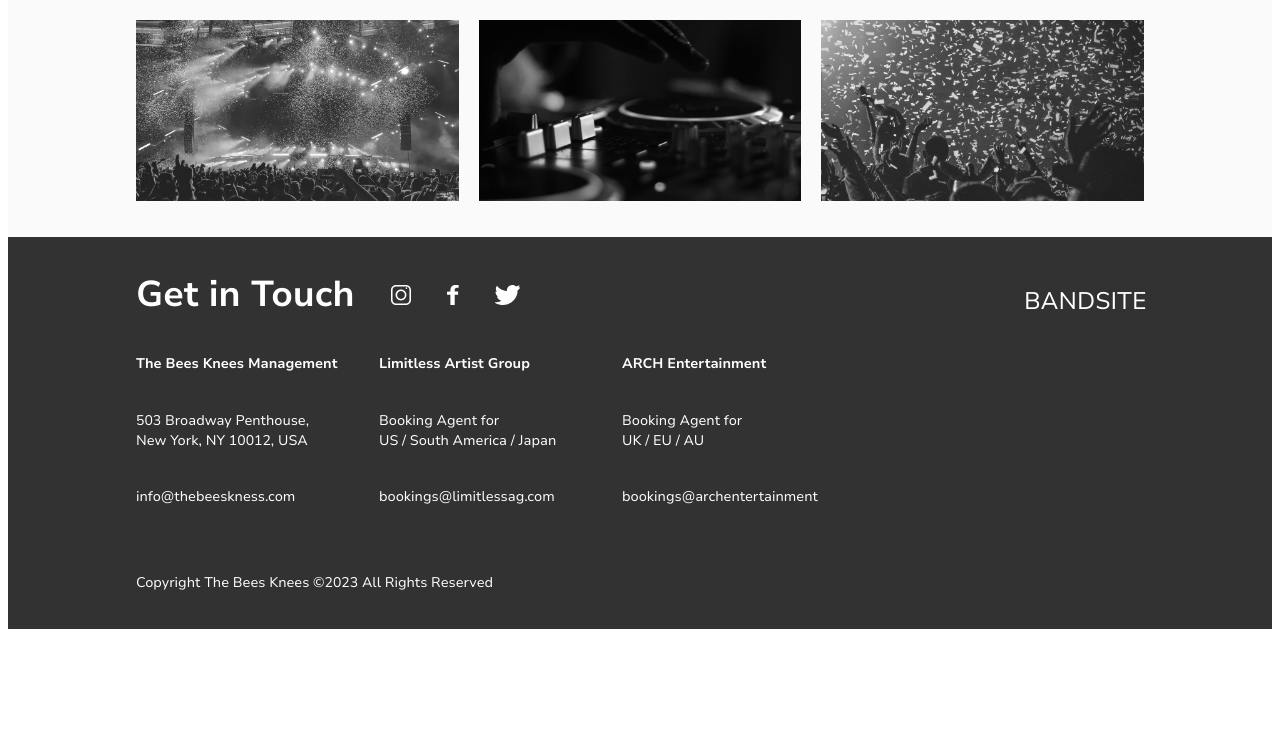
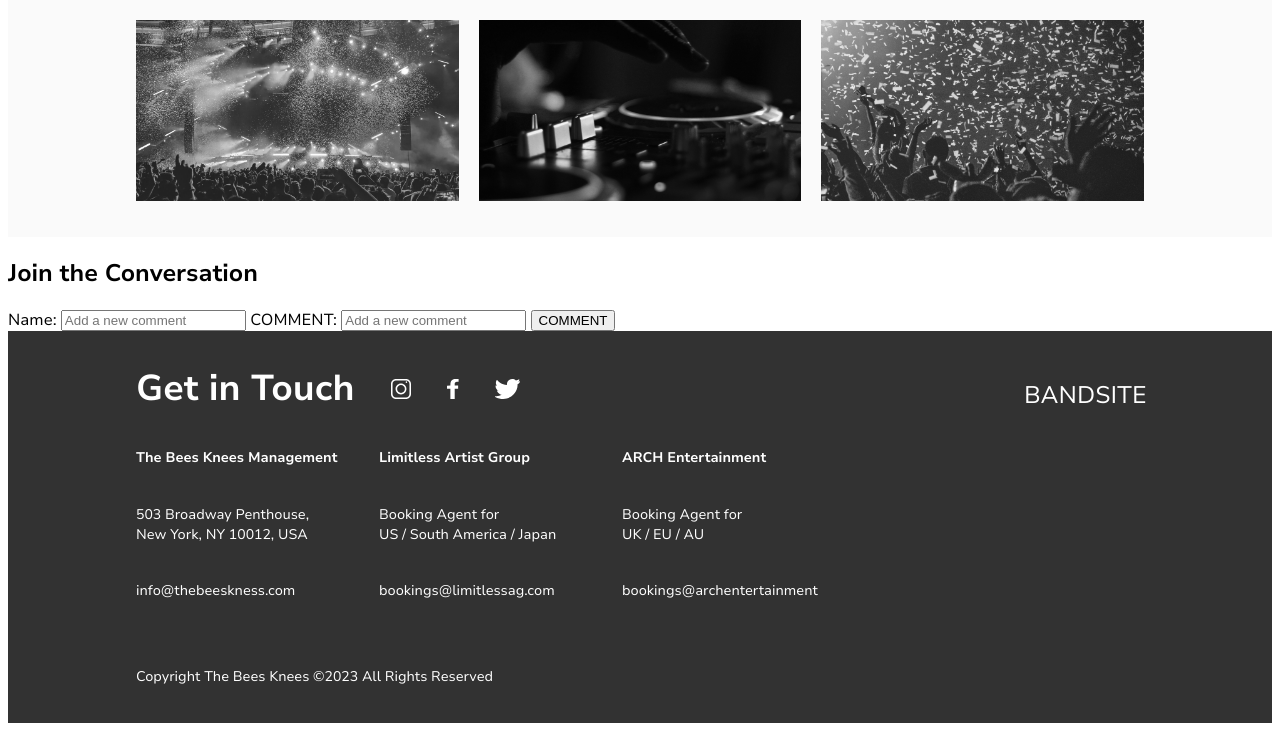
Before and after one commit to anushadamu03/Bandsite_sp1, a plain HTML site: page index.html in a window 1280 px wide. Shown: the part 2440-3171 px from the top of the page. Before the commit the page ends 3077 px from the top, so only its background shows below. Drawn offline with Linux system fonts and the light colour scheme.

Commit message:
created folders and did some modifications in existing file

```diff
--- a/index.html
+++ b/index.html
@@ -56,7 +56,26 @@
               <img class="gallery__image gallery__image--bottom" src="./assests/images/Photo-gallery-9.jpg" alt="gallery-9">
           </div>
   </section>
+
+
+<!--join the conversation-->
+
+ <section class ="comments">
+    <h2 class="comments__title">Join the Conversation</h2>
+    <form class="comments-form">
+      <div class="comments-form__avatar"></div>
+      <div class="comments-form-wrapper">
+        <label class="comments-form-wrapper__label" for="name">Name: </label>
+        <input class="comments-form-wrapper__name" id="name" type="name" placeholder="Add a new comment">
+        <label class="comments-form-wrapper__label" for="comment">COMMENT:</label>
+        <input class="comments-form-wrapper__comment" id="comment" type="text" placeholder="Add a new comment">
+        <button type="submit" class="comments-form-wrapper__button" id="submitBtn">COMMENT</button>
+      </div>
+    </form>
+ </section>
 </main>
+
+<!--Footer-->
 
 <footer class="footer">
   <div class="footer-blockone">
--- a/styles/bio.scss
+++ b/styles/bio.scss
@@ -236,3 +236,43 @@
       }
   }
 }
+
+// comments section styling
+
+.comments {
+    margin:0 $sixteen;
+
+    @include tablet {
+        margin:0 $sixteen*2;
+    }
+
+    @include desktop{
+        margin:0 $sixteen*8;
+    }
+    &__title{
+        @include font-family-bold;
+        @include font-properties(24px, 32px);
+        @include tablet {
+            @include font-properties(36px, 44px);
+        }
+    }
+    &-form{
+        position: relative;
+        /*transition: transform 0.5s;*/
+
+        @include tablet {
+            margin-right: $sixteen*2;
+        }
+        @include desktop{
+            margin-right: 0;
+        }
+
+    }
+
+
+
+
+
+
+
+}
```
Also changed, not shown: pages/shows.html (added), scripts/build-shows-page.js (added), scripts/index-page.js (added), styles/shows.scss (added).
